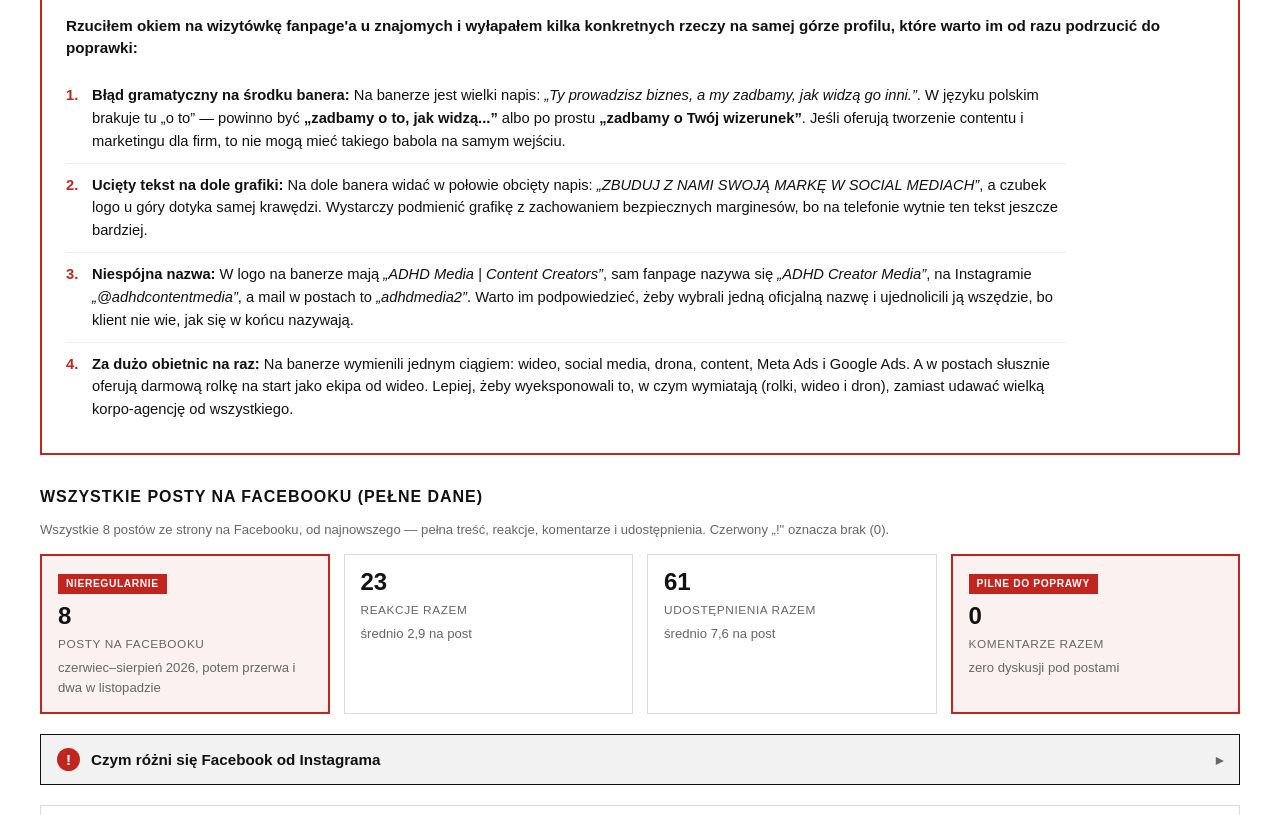
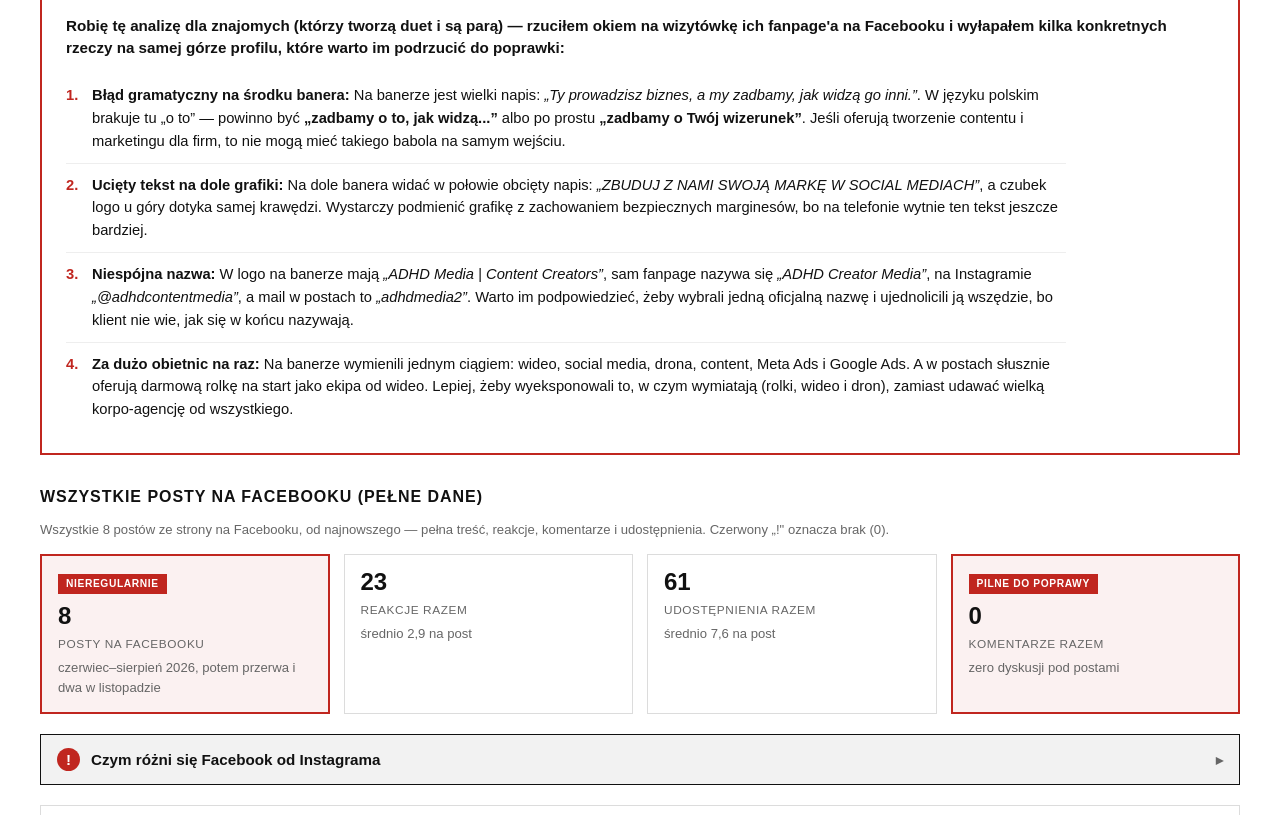
Before and after one commit to andrzejsojka95-dot/analiza-adhd, a plain HTML site: page index.html in a window 1280 px wide. Shown: the part 5694-6509 px from the top of the page. Drawn offline with Linux system fonts and the light colour scheme.

Commit message:
Doprecyzuj kontekst: analiza robiona dla znajomych, ktorzy sa para

```diff
--- a/index.html
+++ b/index.html
@@ -311,7 +311,7 @@
       </div>
 
       <p style="font-size: .95rem; line-height: 1.5; margin: 0 0 14px; font-weight: 600;">
-        Rzuciłem okiem na wizytówkę fanpage'a u znajomych i wyłapałem kilka konkretnych rzeczy na samej górze profilu, które warto im od razu podrzucić do poprawki:
+        Robię tę analizę dla znajomych (którzy tworzą duet i są parą) — rzuciłem okiem na wizytówkę ich fanpage'a na Facebooku i wyłapałem kilka konkretnych rzeczy na samej górze profilu, które warto im podrzucić do poprawki:
       </p>
 
       <ul style="margin: 0; padding: 0; list-style: none; font-size: .92rem; line-height: 1.55;">
```
